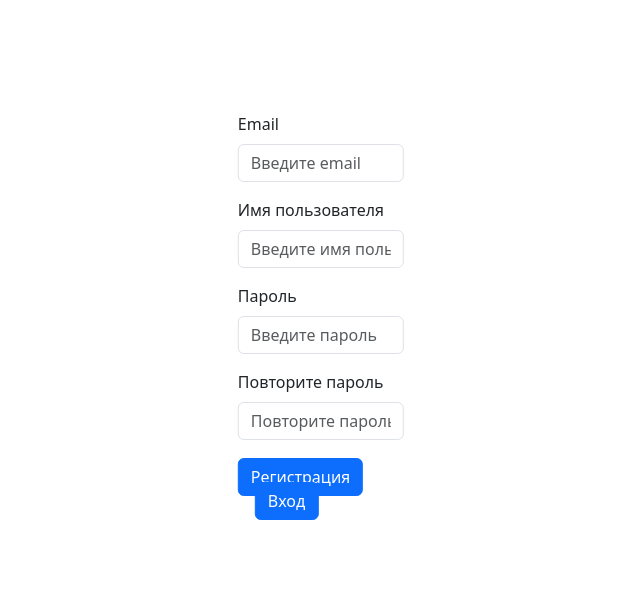
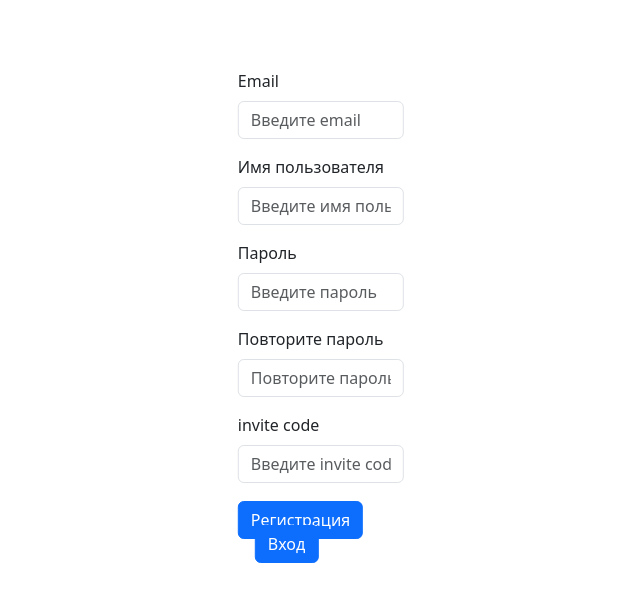
Before and after one commit to DerepaskoGit/Ecardsss, a Django app: page /signup in a window 1280 px wide. Shown: the top 602 px of the page, without its empty margins (319-959 px from the left). Run offline with Django 5.2, Linux system fonts and the light colour scheme.

Commit message:
Invite-code errors

```diff
--- a/Users/forms.py
+++ b/Users/forms.py
@@ -1,5 +1,7 @@
 from django import forms
-from django.contrib.auth import get_user_model
+from django.contrib.auth.forms import AuthenticationForm
+from django.contrib.auth import get_user_model, authenticate
+from .models import InviteCodeDb
 
 class LoginForm(forms.Form):
     username = forms.CharField(
@@ -28,16 +30,25 @@
 
 
 
+
 class RegisterForm(forms.ModelForm):
     repeat_password = forms.CharField(
         max_length=25,
         widget=forms.PasswordInput(attrs={
         'class': 'form-control',
         'placeholder': "Повторите пароль",
-        'id': 'repwd',
+        'id': 'repassword',
         'name': 'repeat_password'
     }))
 
+    invite_code = forms.CharField(
+        max_length=25,
+        widget=forms.TextInput(attrs={
+            'class': 'form-control',
+            'placeholder': "Введите invite code",
+            'id': 'invite_code',
+            'name': 'invite_code'
+    }))
 
 
     class Meta:
@@ -47,17 +58,38 @@
         widgets = {
             'email': forms.EmailInput(attrs={
                 'class': 'form-control',
-                'placeholder': "Введите email"
+                'placeholder': "Введите email",
+                'id': 'email',
             }),
             'username': forms.TextInput(attrs={
                 'class': 'form-control',
-                'placeholder': "Введите имя пользователя"
+                'placeholder': "Введите имя пользователя",
+                'id': 'username',
             }),
             'password': forms.PasswordInput(attrs={
                 'class': 'form-control',
-                'placeholder': "Введите пароль"
+                'placeholder': "Введите пароль",
+                'id': 'password',
             })
         }
+
+    def clean_invite_code(self):
+        invite_code = self.cleaned_data['invite_code']
+        if InviteCodeDb.objects.filter(invite_code=invite_code).exists():
+           return invite_code
+        raise forms.ValidationError('Неверный invite code')
+
+    def clean_email(self):
+        email = self.cleaned_data.get('email')
+        if get_user_model().objects.filter(email=email).exists():
+            raise forms.ValidationError('Такой E-mail уже существует')
+        return email
+
+    def clean_username(self):
+        username = self.cleaned_data.get('username')
+        if get_user_model().objects.filter(username=username).exists():
+            raise forms.ValidationError('Логин занят')
+        return username
 
     def clean(self):
         cd = self.cleaned_data
@@ -66,11 +98,4 @@
 
         if password and repeat_password and password != repeat_password:
             self.add_error('repeat_password', 'Пароли не совпадают')
-
         return cd
-
-    def clean_email(self):
-        email = self.cleaned_data.get('email')
-        if get_user_model().objects.filter(email=email).exists():
-            raise forms.ValidationError('Такой E-mail уже существует')
-        return email
--- a/Users/templates/Users/login.html
+++ b/Users/templates/Users/login.html
@@ -27,6 +27,12 @@
         </div>
         <button type="submit" class="btn btn-primary">Войти</button>
         <a href="{% url 'signup' %}" class="btn btn-primary Register">Регистрация</a>
+
+        {% if form.errors %}
+        <div style="margin-top: 10px;" class="error">
+          {{ form.non_field_errors }}
+        </div>
+        {% endif %}
       </form>
     <script src="https://cdn.jsdelivr.net/npm/bootstrap@5.3.3/dist/js/bootstrap.bundle.min.js" integrity="sha384-YvpcrYf0tY3lHB60NNkmXc5s9fDVZLESaAA55NDzOxhy9GkcIdslK1eN7N6jIeHz" crossorigin="anonymous"></script>
   </body>
--- a/Users/templates/Users/signup.html
+++ b/Users/templates/Users/signup.html
@@ -21,21 +21,35 @@
         {{ form.username }}
       </div>
       <div class="mb-3">
-        <label for="pwd" class="form-label">Пароль</label>
+        <label for="password" class="form-label">Пароль</label>
         {{ form.password }}
       </div>
       <div class="mb-3">
-        <label for="repwd" class="form-label">Повторите пароль</label>
+        <label for="repassword" class="form-label">Повторите пароль</label>
         {{ form.repeat_password }}
       </div>
-      <!-- <div class="mb-3 mt-3">
-        <label for="Invite" class="form-label">Invite-code:</label>
+      <div class="mb-3 mt-3">
+        <label for="invite_code" class="form-label">invite code</label>
         {{ form.invite_code }}
-      </div> -->
+      </div>
       <div class="form-check mb-3">
       </div>
       <button type="submit" class="btn btn-primary Submit">Регистрация</button>
       <a href="{% url 'login' %}" class="btn btn-primary Login">Вход</a>
+
+      {% if form.repeat_password.errors %}
+      <div style="margin-top: 10px;" class="error">{{ form.repeat_password.errors.0 }}</div>
+      {% endif %}
+      {% if form.invite_code.errors %}
+      <div class="error">{{ form.invite_code.errors.0 }}</div>
+      {% endif %}
+      {% if form.email.errors %}
+      <div class="error">{{ form.email.errors.0 }}</div>
+      {% endif %}
+      {% if form.username.errors %}
+      <div class="error">{{ form.username.errors.0 }}</div>
+      {% endif %}
+
     </form>
     <script src="https://cdn.jsdelivr.net/npm/bootstrap@5.3.3/dist/js/bootstrap.bundle.min.js" integrity="sha384-YvpcrYf0tY3lHB60NNkmXc5s9fDVZLESaAA55NDzOxhy9GkcIdslK1eN7N6jIeHz" crossorigin="anonymous"></script>
   </body>
--- a/Users/views.py
+++ b/Users/views.py
@@ -37,6 +37,8 @@
             if user and user.is_active:
                 login(request, user)
                 return redirect('users_library')
+            else:
+                form.add_error(None, 'Логин или пароль не совпадают')
     else:
         form = LoginForm()
 
```
Also changed, not shown: Users/static/Users/css/login.css (line endings or trailing spaces), db.sqlite3.
